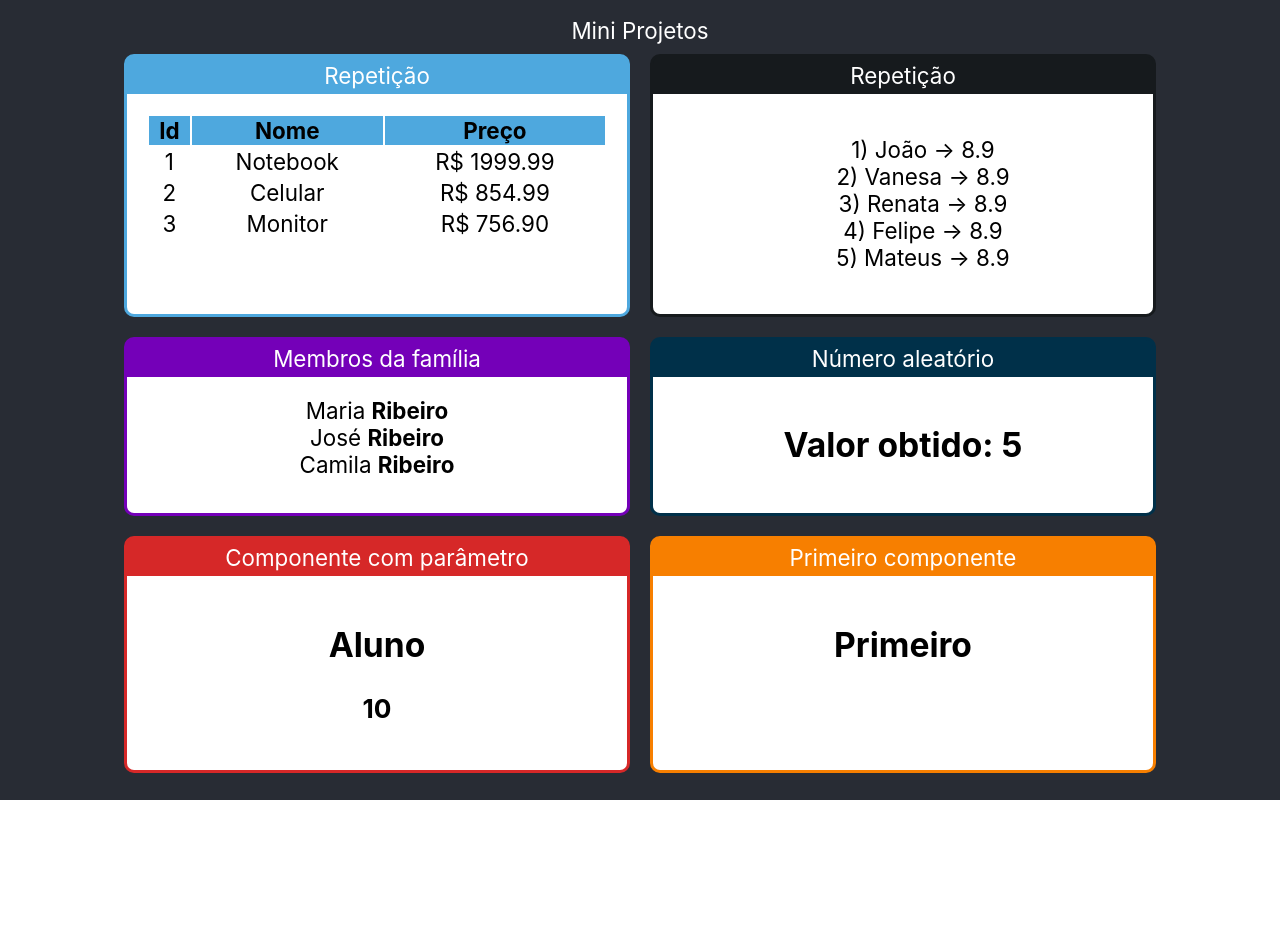
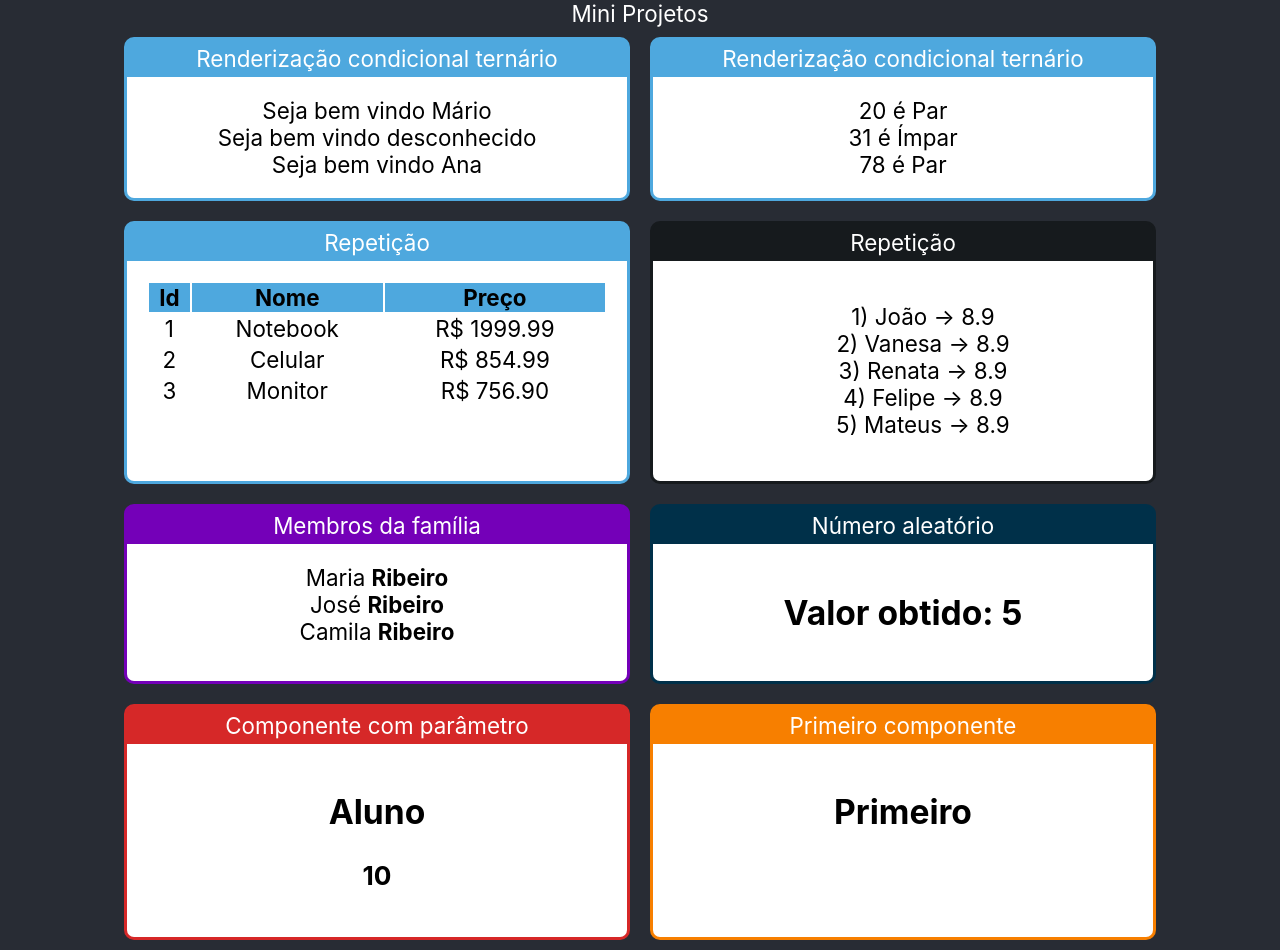
Before and after one commit to izaRibeiro/MiniProjectsReact, a React (Create React App) app: page / in a window 1280 px wide. Before the commit the page ends 800 px from the top, so only its background shows below. Built offline with nearby package versions, Linux system fonts and the light colour scheme.

Commit message:
Uso de condicionais

```diff
--- a/src/App.jsx
+++ b/src/App.jsx
@@ -1,14 +1,16 @@
-import React from 'react';
-import './App.css';
+import React from "react";
+import "./App.css";
 
-import Primeiro from './components/Primeiro';
-import ComParametro from './components/ComParmetro';
-import Aleatorio from './components/Aleatorio';
-import Card from './components/layout/Card';
-import Familia from './components/Familia';
-import FamiliaMembro from './components/FamiliaMembro';
-import ListaAlunos from './components/repeticao/ListaAlunos';
-import ListaProdutos from './components/repeticao/ListaProdutos';
+import Primeiro from "./components/Primeiro";
+import ComParametro from "./components/ComParmetro";
+import Aleatorio from "./components/Aleatorio";
+import Card from "./components/layout/Card";
+import Familia from "./components/Familia";
+import FamiliaMembro from "./components/FamiliaMembro";
+import ListaAlunos from "./components/repeticao/ListaAlunos";
+import ListaProdutos from "./components/repeticao/ListaProdutos";
+import ParOuImpar from "./components/condicional/ParOuImpar";
+import UsuarioInfo from "./components/condicional/UsuarioInfo";
 
 function App() {
   return (
@@ -16,13 +18,21 @@ function App() {
       <div className="App-content">
         Mini Projetos
         <div className="cards">
+          <Card titulo="Renderização condicional ternário" color="#4ea8de">
+            <UsuarioInfo usuario={{ nome: 'Mário'}}></UsuarioInfo>
+            <UsuarioInfo usuario={{ nome: ''}}></UsuarioInfo>
+            <UsuarioInfo usuario={{ nome: 'Ana'}}></UsuarioInfo>
+          </Card>
+          <Card titulo="Renderização condicional ternário" color="#4ea8de">
+            <ParOuImpar numero={20}></ParOuImpar>
+            <ParOuImpar numero={31}></ParOuImpar>
+            <ParOuImpar numero={78}></ParOuImpar>
+          </Card>
           <Card titulo="Repetição" color="#4ea8de">
-              <ListaProdutos>
-              </ListaProdutos>
+            <ListaProdutos></ListaProdutos>
           </Card>
           <Card titulo="Repetição" color="#161a1d">
-              <ListaAlunos>
-              </ListaAlunos>
+            <ListaAlunos></ListaAlunos>
           </Card>
           <Card titulo="Membros da família" color="#7400b8">
             <Familia sobrenome="Ribeiro">
@@ -32,12 +42,10 @@ function App() {
             </Familia>
           </Card>
           <Card titulo="Número aleatório" color="#003049">
-              <Aleatorio primeiroNumero={1}
-              segundoNumero={10}/>
+            <Aleatorio primeiroNumero={1} segundoNumero={10} />
           </Card>
           <Card titulo="Componente com parâmetro" color="#d62828">
-              <ComParametro nome="Aluno"
-              nota="9.0" />
+            <ComParametro nome="Aluno" nota="9.0" />
           </Card>
           <Card titulo="Primeiro componente" color="#f77f00">
             <Primeiro />
--- /dev/null
+++ b/src/components/condicional/If.js
@@ -0,0 +1,7 @@
+export default (props) => {
+    if(props.test){
+        return props.children
+    } else {
+        return false;
+    }
+}
--- /dev/null
+++ b/src/components/condicional/ParOuImpar.jsx
@@ -0,0 +1,11 @@
+import React from 'react';
+
+export default (props) => {
+    const isPar = props.numero % 2 === 0;
+
+    return (
+        <div>
+            {props.numero} é {isPar ? <span>Par</span> : <span>Ímpar</span>}
+        </div>
+    );
+}
--- /dev/null
+++ b/src/components/condicional/UsuarioInfo.jsx
@@ -0,0 +1,16 @@
+import React from 'react';
+import If from './If';
+
+export default (props) => {
+    return (
+        <div>
+            <If test={props.usuario && props.usuario.nome}>
+                Seja bem vindo { props.usuario.nome }
+            </If>
+
+            <If test={!props.usuario || !props.usuario.nome}>
+                Seja bem vindo desconhecido
+            </If>
+        </div>
+    );
+}
```
Lines whose indentation alone changed are shown as unchanged.
